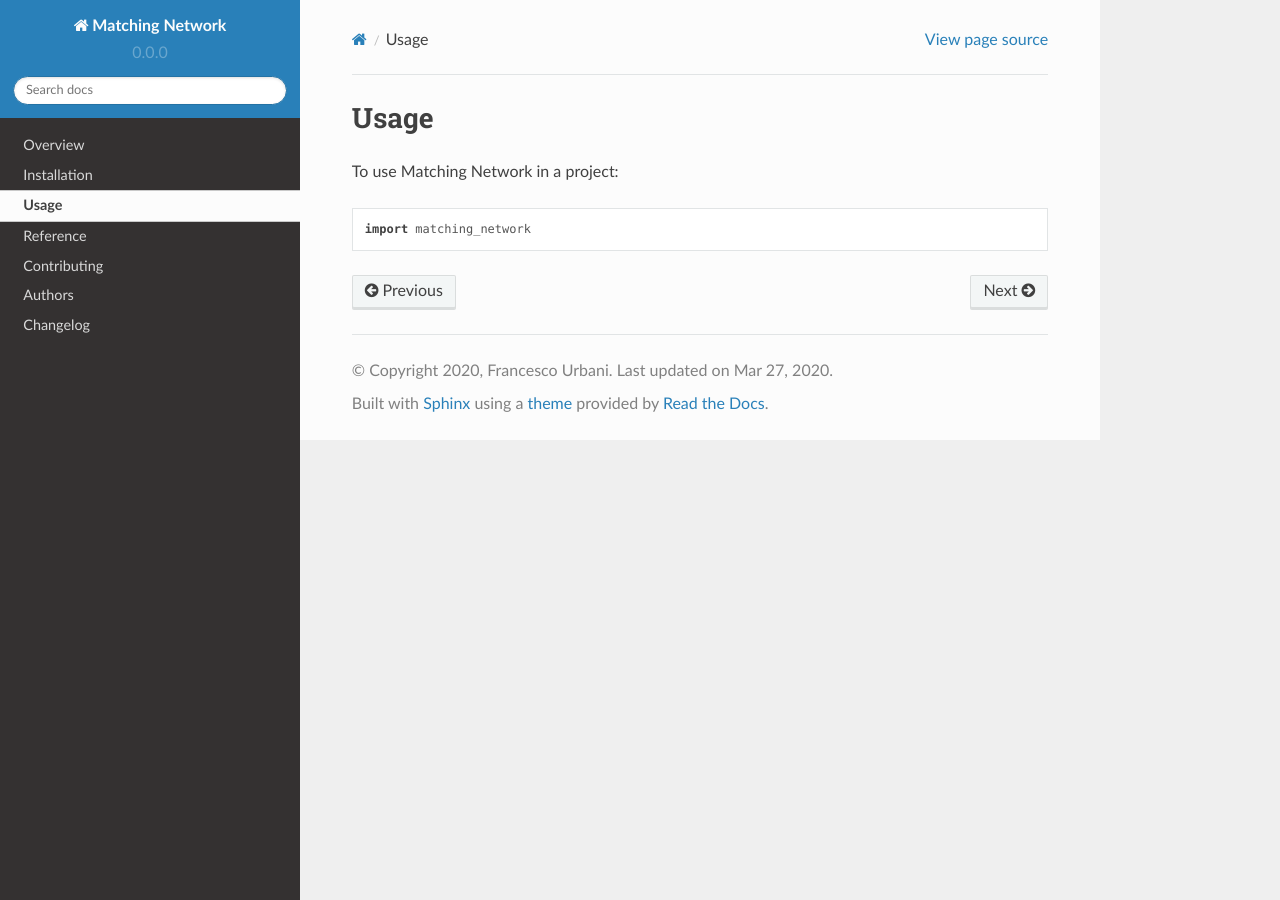
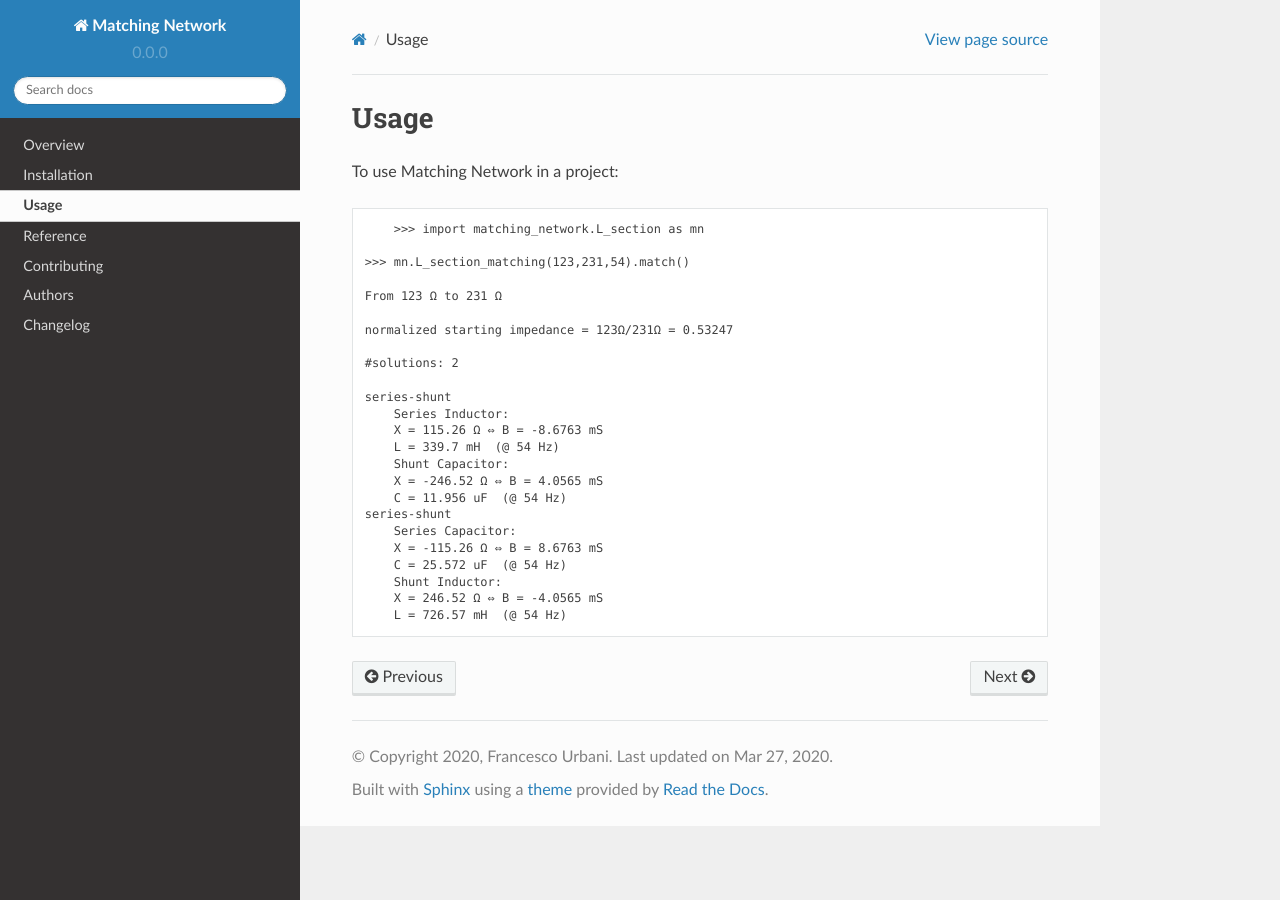
Before and after one commit to urbanij/matching-network, a Sphinx documentation site: the page built from docs/usage.rst, in a window 1280 px wide. Built offline with Sphinx 7.4.7 and the Read the Docs theme 2.0.0, drawn with Linux system fonts in a browser that asks for light colours.

Commit message:
added usage.

```diff
--- a/docs/usage.rst
+++ b/docs/usage.rst
@@ -4,4 +4,27 @@ Usage
 
 To use Matching Network in a project::
 
-	import matching_network
+	>>> import matching_network.L_section as mn
+
+    >>> mn.L_section_matching(123,231,54).match()
+
+    From 123 Ω to 231 Ω
+
+    normalized starting impedance = 123Ω/231Ω = 0.53247
+
+    #solutions: 2
+
+    series-shunt
+        Series Inductor:
+        X = 115.26 Ω ⇔ B = -8.6763 mS
+        L = 339.7 mH  (@ 54 Hz)
+        Shunt Capacitor:
+        X = -246.52 Ω ⇔ B = 4.0565 mS
+        C = 11.956 uF  (@ 54 Hz)
+    series-shunt
+        Series Capacitor:
+        X = -115.26 Ω ⇔ B = 8.6763 mS
+        C = 25.572 uF  (@ 54 Hz)
+        Shunt Inductor:
+        X = 246.52 Ω ⇔ B = -4.0565 mS
+        L = 726.57 mH  (@ 54 Hz)
```
